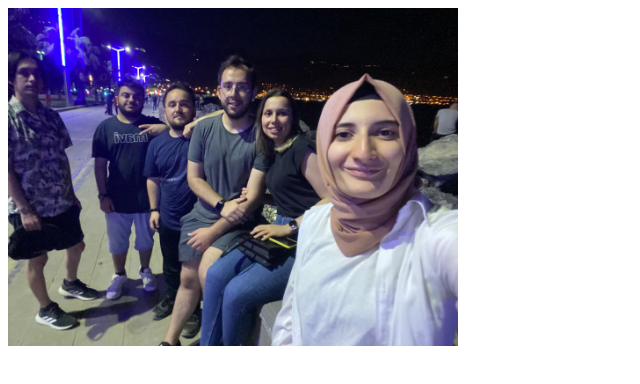
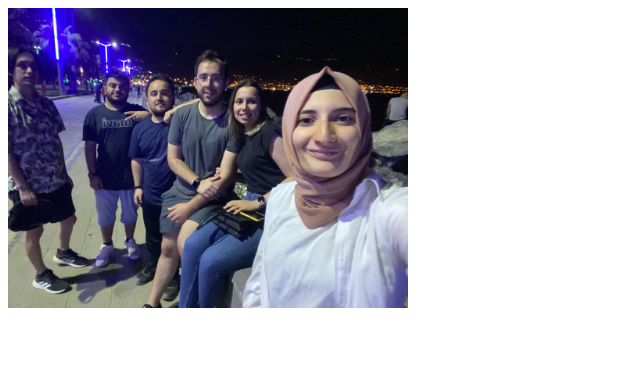
Before and after one commit to serkanvarisli/ibo, a plain HTML site: page foto.html in a window 1280 px wide. Shown: the whole page, without its empty margins (0-640 px from the left). Drawn offline with Linux system fonts and the light colour scheme.

Commit message:
Update foto.html

```diff
--- a/foto.html
+++ b/foto.html
@@ -7,7 +7,7 @@
     <title>Document</title>
 </head>
 <body>
-    <input type="image" src="resim.jpg" value="submit" width="450" alt=resim align="center">
+    <input type="image" src="resim.jpg" value="submit" width="400" alt=resim align="center">
 
 </body>
 </html>
```
